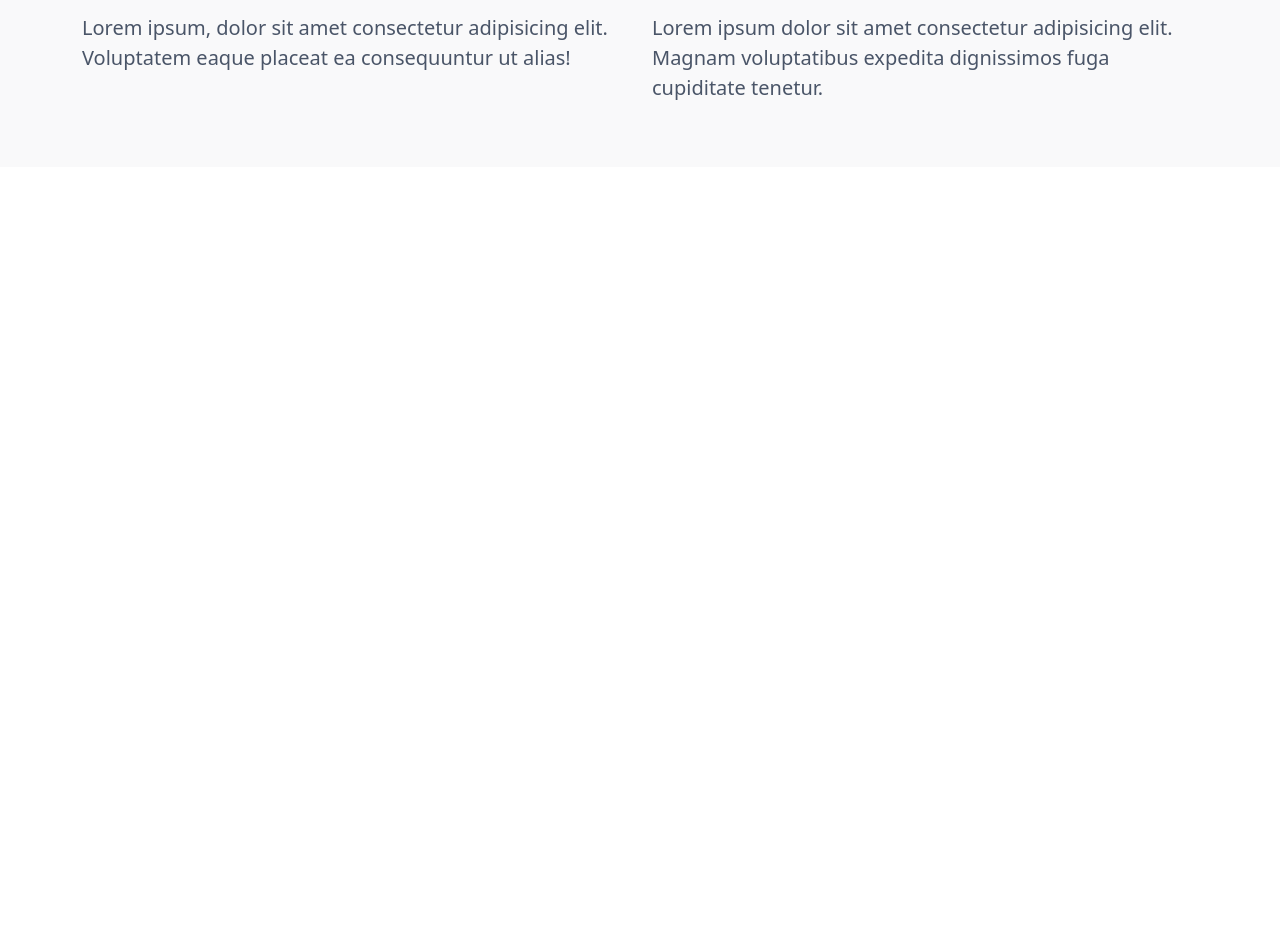
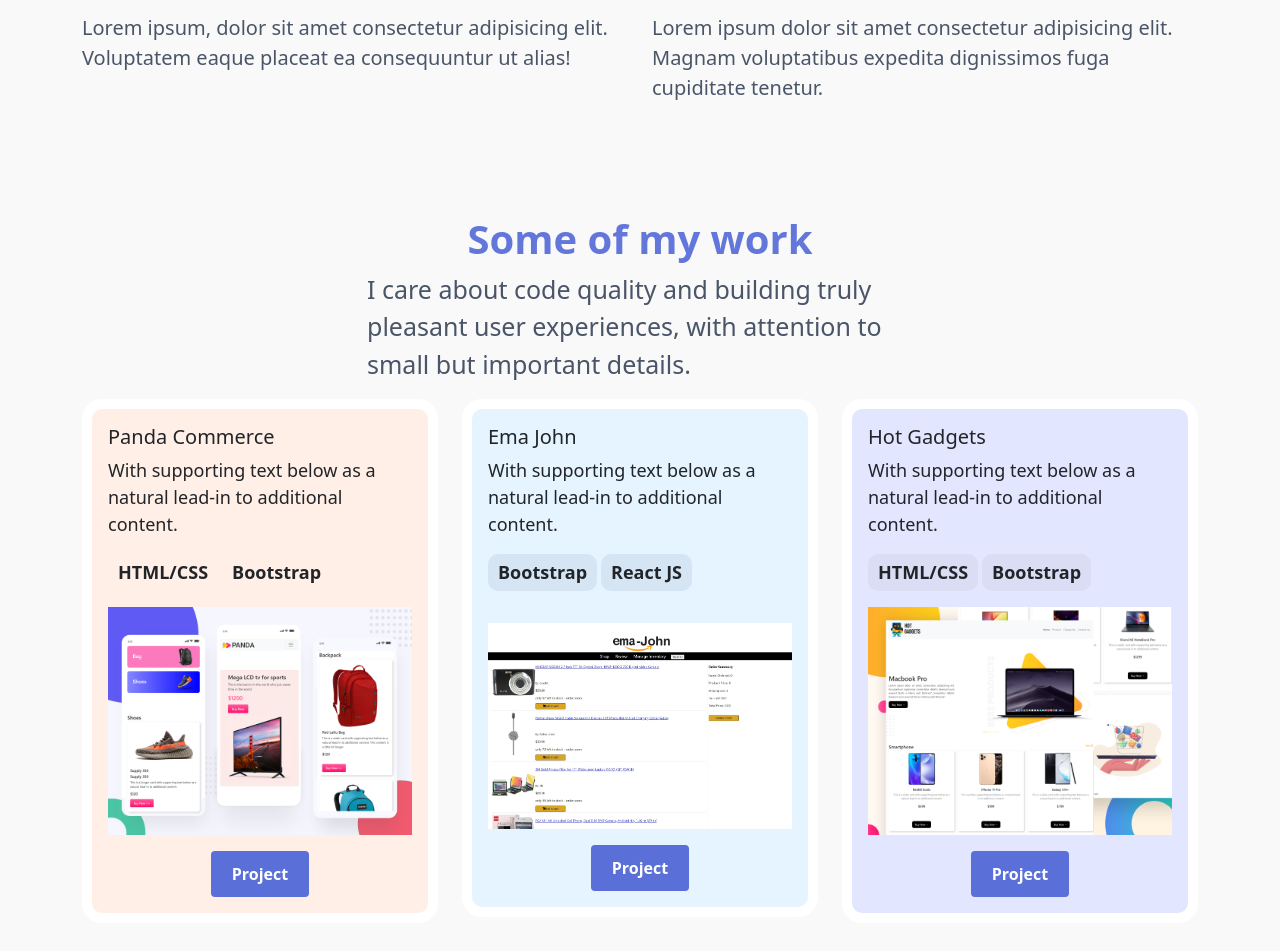
Before and after one commit to mdmarzanhossain/mdmarzanhossain.github.io, a plain HTML site: page index.html in a window 1280 px wide. Shown: the part 1976-2927 px from the top of the page. Before the commit the page ends 2143 px from the top, so only its background shows below. Drawn offline with Linux system fonts and the light colour scheme.

Commit message:
portfolio done

```diff
--- a/css/style.css
+++ b/css/style.css
@@ -108,3 +108,58 @@
 .skill-description{
     font-size: 20px !important;
 }
+
+/* ============portfolio=========== */
+
+#portfolio{
+    background-color: #f9f9fa!important;
+}
+
+#portfolio h1{
+    font-weight: bold;
+    color: #5a6fd8f1;
+}
+
+.portfolio-mainText{
+    font-size: 25px;
+    color: #4a5568;
+}
+.card{
+    border: 10px solid white;
+    border-radius: 20px;
+}
+
+.card-text{
+    font-size: 18px;
+}
+
+.portfolio-one{
+    background-color: #FFEFE6;
+}
+
+.portfolio-two{
+    background-color: #E5F4FF;
+}
+
+.portfolio-three{
+    background-color: #E3E6FF;
+}
+
+.language{
+    font-size: 18px !important;
+    font-weight: 700;
+    padding: 5px 10px;
+    border-radius: 10px;
+}
+
+.language-color{
+    background-color: #F1DFD8!important;
+}
+
+.language-color-two{
+    background-color: #D5E5F4;
+}
+
+.language-color-three{
+    background-color: #DADDF4;
+}
--- a/index.html
+++ b/index.html
@@ -32,7 +32,7 @@
                     <a class="nav-link" href="#skill">Technical Skill</a>
                   </li>
                   <li class="nav-item">
-                    <a class="nav-link" href="#">Portfolio</a>
+                    <a class="nav-link" href="#portfolio">Portfolio</a>
                   </li>
                   <li class="nav-item">
                     <a class="nav-link" href="#">Contact</a>
@@ -139,11 +139,72 @@
     </div>
 
     <!-- portfolio -->
-    <div class="container-fluid">
-        <div class="container">
+    <div class="container-fluid" id="portfolio">
+        <div class="container pt-5">
+            <h1 class="text-center">Some of my work</h1>
+            <div class="row">
+                <div class="offset-3 col-md-6">
+                    <p class="portfolio-mainText">I care about code quality and building truly pleasant user experiences, with attention to small but important details.</p>
+                </div>
+            </div>
 
+            <div class="row pb-5">
+                <div class="col-md-4">
+                  <div class="card portfolio-one">
+                    <div class="card-body">
+                      <h5 class="card-title">Panda Commerce</h5>
+                      <p class="card-text">With supporting text below as a natural lead-in to additional content.</p>
+                      <div class="d-flex">
+                          <p class="me-1 language language-color-one">HTML/CSS</p>
+                          <p class="language language-color-one">Bootstrap</p>
+                      </div>
+                      <img class="img-fluid mb-3" src="images/card1.png" alt="">
+                        <div class="text-center">
+                            <button target="_blank" href="https://mdmarzanhossain.github.io/E-Commerce-Bootstrap/" class="btn jumbotron-btn">Project</button>
+                        </div>
+                    </div>
+                  </div>
+                </div>
+
+                <div class="col-md-4">
+                  <div class="card portfolio-two">
+                    <div class="card-body">
+                      <h5 class="card-title">Ema John</h5>
+                      <p class="card-text">With supporting text below as a natural lead-in to additional content.</p>
+                      <div class="d-flex">
+                        <p class="me-1 language language-color-two">Bootstrap</p>
+                        <p class="language language-color-two">React JS</p>
+                    </div>
+                    <img class="img-fluid mt-3 mb-3" src="images/card2.jpg" alt="">
+                    <div class="text-center">
+                        <button target="_blank" href="https://amzon-simple-version.web.app/" class="btn jumbotron-btn">Project</button>
+                    </div>
+                    </div>
+                  </div>
+                </div>
+
+                <div class="col-md-4">
+                    <div class="card portfolio-three">
+                      <div class="card-body">
+                        <h5 class="card-title">Hot Gadgets</h5>
+                        <p class="card-text">With supporting text below as a natural lead-in to additional content.</p>
+                        <div class="d-flex" s>
+                            <p class="me-1 language language-color-three">HTML/CSS</p>
+                            <p class="language language-color-three">Bootstrap</p>
+                        </div>
+                        <img class="img-fluid mb-3" src="images/card3.png" alt="">
+                        <div class="text-center">
+                            <button target="_blank" href="https://mdmarzanhossain.github.io/Hot_Gadgets_E-Commerce/" class="btn jumbotron-btn">Project</button>
+                        </div>
+                      </div>
+                    </div>
+                  </div>
+
+              </div>
         </div>
     </div>
+
+
 
     <script src="js/bootstrap.bundle.min.js" integrity="sha384-ka7Sk0Gln4gmtz2MlQnikT1wXgYsOg+OMhuP+IlRH9sENBO0LRn5q+8nbTov4+1p" crossorigin="anonymous"></script>
 </body>
```
Also changed, not shown: images/card1.png (added), images/card2.jpg (added), images/card3.png (added).
